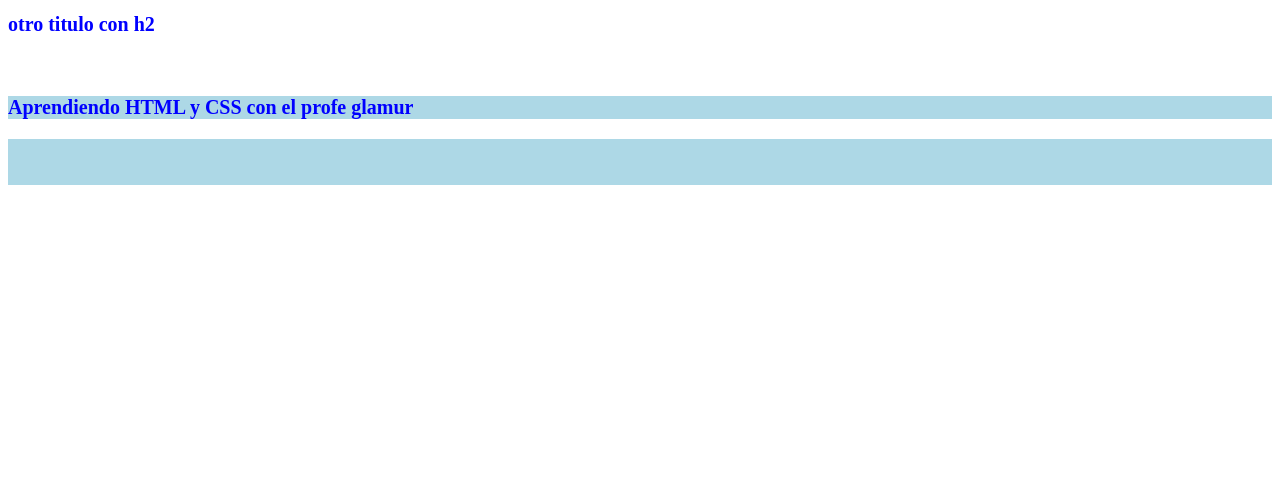
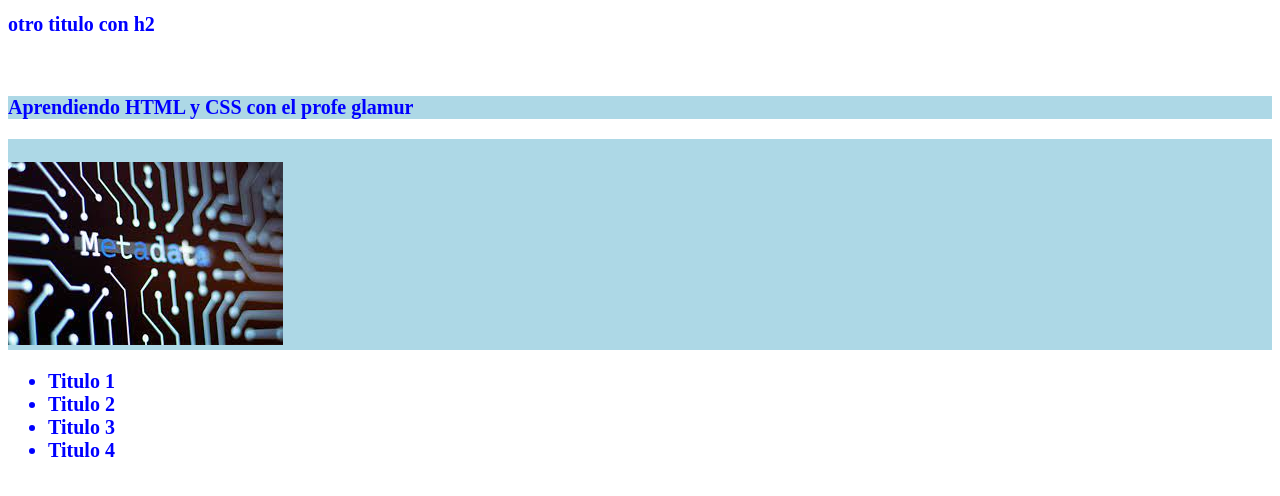
Before and after one commit to Piter31/1er_Cuatrimestre_2022_HTML, a website: page index.html in a window 1280 px wide. Shown: the part 106-602 px from the top of the page. Drawn offline with Linux system fonts and the light colour scheme.

Commit message:
cambios...

```diff
--- a/index.html
+++ b/index.html
@@ -16,8 +16,18 @@
     <br>
     <p>Aprendiendo HTML y CSS con el profe glamur<p>
     <br>
-    <img src="meta.png" alt="">
+    <img src="imagen.png">
 
+    <ul>
+      <li>Titulo 1</li>
+      <li>Titulo 2</li>
+      <li>Titulo 3</li>
+      <li>Titulo 4</li>
+    </ul>
+
+    <ol>
+
+    </ol>
 
   </body>
 
```
Also changed, not shown: imagen.png (added), meta.png (deleted).
